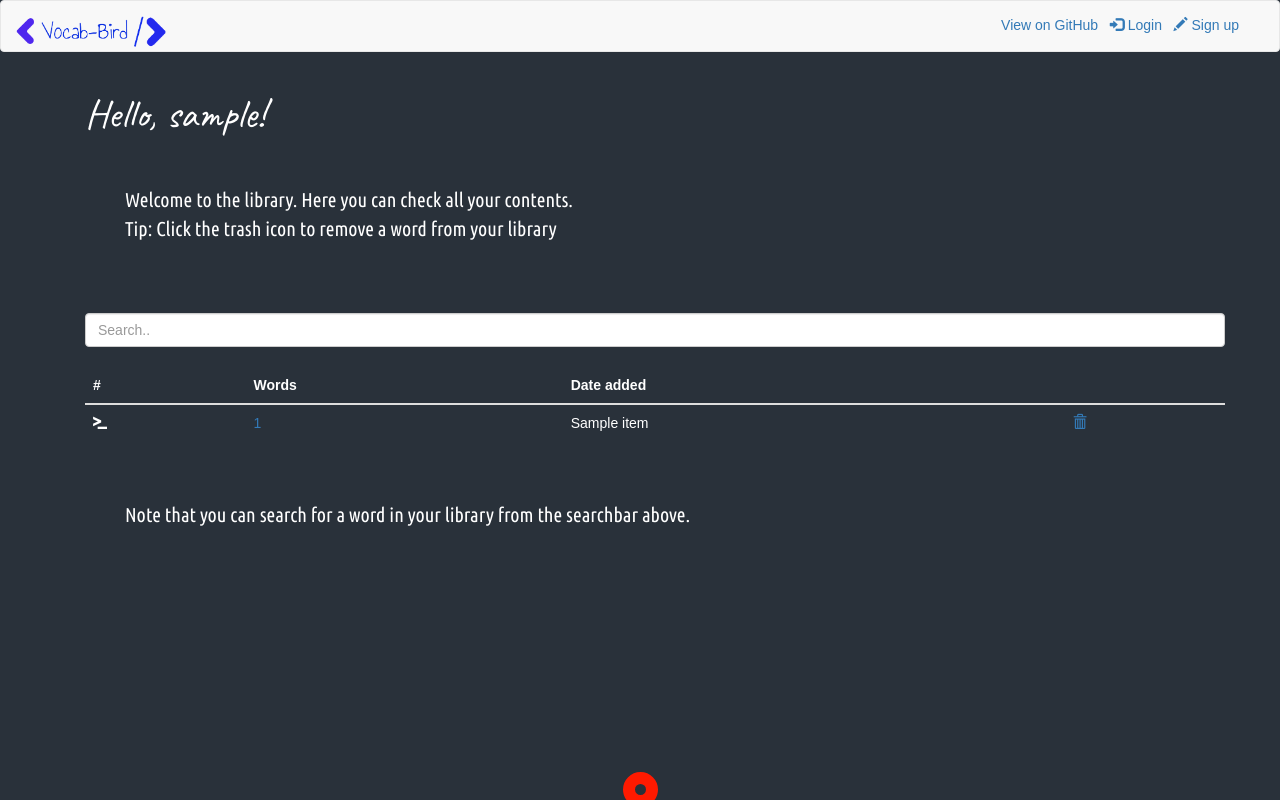
After one commit to ab-anand/Vocab-Bird, a Flask app: template templates/profilepage.html in a window 1280 px wide. The commit adds this page. Run offline with Flask 2, Linux system fonts and the light colour scheme; the template is opened without the code that fills it: most values are stand-ins (such as "Sample title", 1, 10 or a date in 2020); parts of the project's set-up code (start-up, migrations or seed data) failed here and were passed over; some libraries are stand-ins or nearby versions; some web fonts are replaced.

Commit message:
profile/library page

```diff
--- a/app.py
+++ b/app.py
@@ -155,5 +155,16 @@ def add_to_library():
     return redirect(url_for('index', query=word))
 
 
+@login_required
+@app.route('/profile/<username>')
+def profile_page(username):
+    c, conn = connection()
+    c.execute("SELECT content, timestamp FROM words WHERE username = '%s' ORDER BY timestamp DESC" %
+                            (thwart(session['username'])))
+    data = c.fetchall()
+    # print words, type(words)
+    return render_template('profilepage.html', username=username, data=data)
+
+
 if __name__ == '__main__':
     app.run(debug=True, port=8000)
--- /dev/null
+++ b/static/css/profile.css
@@ -0,0 +1,57 @@
+<style>
+/* unvisited link */
+a:link {
+    color: #66ff99;
+}
+
+/* visited link */
+a:visited {
+    color: #00ffff;
+}
+
+/* mouse over link */
+a:hover {
+    color: hotpink;
+}
+
+/* selected link */
+a:active {
+    color: blue;
+}
+
+
+
+.link{
+			background-image: -webkit-linear-gradient(top, #0962BA, #0650AB);
+			background-image: linear-gradient(top, #0962BA, #0650AB);
+			border-radius: 8px;
+			box-shadow: 0px 8px 12px 0px rgba(0, 0, 0, .4), inset 0px 4px 1px 1px #5391CF, inset 0px -4px 1px 1px #023494;
+			float:left;
+			margin: 0 30px 30px 0;
+			-webkit-transition: all .1s linear;
+			transition: all .1s linear;
+  text-decoration: none;
+  color: #FFF;
+  text-align: center;
+  font: bold 32px Arial, sans-serif;
+  text-transform: uppercase;
+  padding: 32px;
+		}
+
+		.link:hover{
+			background-image: -webkit-linear-gradient(top, #085AB3, #0546A3);
+			background-image: linear-gradient(top, #085AB3, #0546A3);
+			color: #FFF;
+      box-shadow: 0 2px 4px 0 rgba(0, 0, 0, .6), inset 0 4px 1px 1px #2E7AC4, inset 0 -3px 1px 1px #022F8C;
+		}
+
+		.link:active{
+      background-image: -webkit-linear-gradient(top, #0546A3, #023494);
+			background-image: linear-gradient(top, #0546A3, #023494);
+			/*background: #023494;*/
+			box-shadow: 0 0 0 1px rgba(0, 0, 0, .9), inset 0 1px 1px 2px #012781, inset 1px 0 1px 1px rgba(0,0,0,.9);
+      color:#F0F6FB;
+     padding: 31px 32px 33px;
+/*  margin-top: 1px; */
+		}
+</style>
--- a/templates/homepage.html
+++ b/templates/homepage.html
@@ -36,13 +36,13 @@
               {% if session.logged_in %}
 
                 <div class="dropdown">
-                  <a href="https://github.com/ab-anand/Vocab-Bird" target="_blank"> <span class="social social-github"></span> View on GitHub &nbsp;&nbsp;&nbsp;  </a>
+                  <a href="https://github.com/ab-anand/Vocab-Bird" style="color:black !important;"target="_blank"> <span class="social social-github"></span> View on GitHub &nbsp;  </a>
                   <button class="btn btn-link dropdown-toggle" type="button" data-toggle="dropdown">
                   <span class="glyphicon glyphicon-user"><span class="caret"></span></button>
                   <ul class="dropdown-menu">
                     <li class="dropdown-header">Signed in as {{ session.username }}</li>
                     <li class="divider"></li>
-                    <li><a href="/profile/">My Profile</a></li>
+                    <li><a href="{{ url_for('profile_page', username=session.username) }}">My Profile</a></li>
                     <li><a href="/logout/">Logout</a></li>
                   </ul>
                 </div>
--- /dev/null
+++ b/templates/profilepage.html
@@ -0,0 +1,84 @@
+{% extends "homepage.html" %}
+
+
+{% block body %}
+<body>
+<!--
+<div class="container">
+  <h2 style="color:white;font-family: 'Caveat', cursive;font-size:40px">Hello, {{ username }}! </h2>
+<p style="color:white; font-family: 'Ubuntu Condensed', sans-serif;font-size:20px;">Welcome to the library. Here you can check all your contents.<br>
+Tip: Click the trash icon to remove a word from your library
+</p>
+<br>
+
+
+<div class="media" style="color:white">
+  <div class="media-left" >
+    <span class="glyphicon glyphicon-console" class="media-object" style="width:60px"></span>
+
+  </div>
+  <div class="media-body">
+    <h4 class="media-heading"><a>Left-aligned</a></h4>
+    <p>Lorem ipsum dolor sit amet, consectetur adipiscing elit, sed do eiusmod tempor incididunt ut labore et dolore magna aliqua.</p>
+  </div>
+</div>
+<hr>
+
+
+
+
+
+</div>
+-->
+
+
+<div class="container" style="color:white ">
+  <h2 style="color:white;font-family: 'Caveat', cursive;font-size:40px">Hello, {{ username }}! </h2>
+<p style="color:white; font-family: 'Ubuntu Condensed', sans-serif;font-size:20px;">Welcome to the library. Here you can check all your contents.<br>
+Tip: Click the trash icon to remove a word from your library
+</p>
+<br>
+
+<!-- Search bar -->
+  <input class="form-control" id="myInput" type="text" placeholder="Search..">
+  <br>
+  <table class="table">
+    <thead>
+      <tr>
+        <th>#</th>
+        <th>Words</th>
+        <th> Date added </th>
+        <th> &nbsp;</th>
+      </tr>
+
+    </thead>
+    <tbody id="myTable">
+      {% for item in data %}
+      <tr>
+        <td><span class="glyphicon glyphicon-console" class="media-object"></span></td>
+        <td><a href="{{ url_for('index', query=item[0])}}">{{ item[0] }}</a></td>
+        <td>{{ item[1] }}</td>
+        <td><a href="#"<span class="glyphicon glyphicon-trash" class="media-object"></span></td>
+      </tr>
+      {% endfor %}
+    </tbody>
+  </table>
+
+  <p style="color:white; font-family: 'Ubuntu Condensed', sans-serif;font-size:20px;">Note that you can search for a word in your library from the searchbar above.</p>
+    <link rel="stylesheet" href="{{ url_for('static', filename='css/profile.css') }}">
+</div>
+
+<script>
+$(document).ready(function(){
+  $("#myInput").on("keyup", function() {
+    var value = $(this).val().toLowerCase();
+    $("#myTable tr").filter(function() {
+      $(this).toggle($(this).text().toLowerCase().indexOf(value) > -1)
+    });
+  });
+});
+</script>
+
+
+</body>
+{% endblock %}
```
